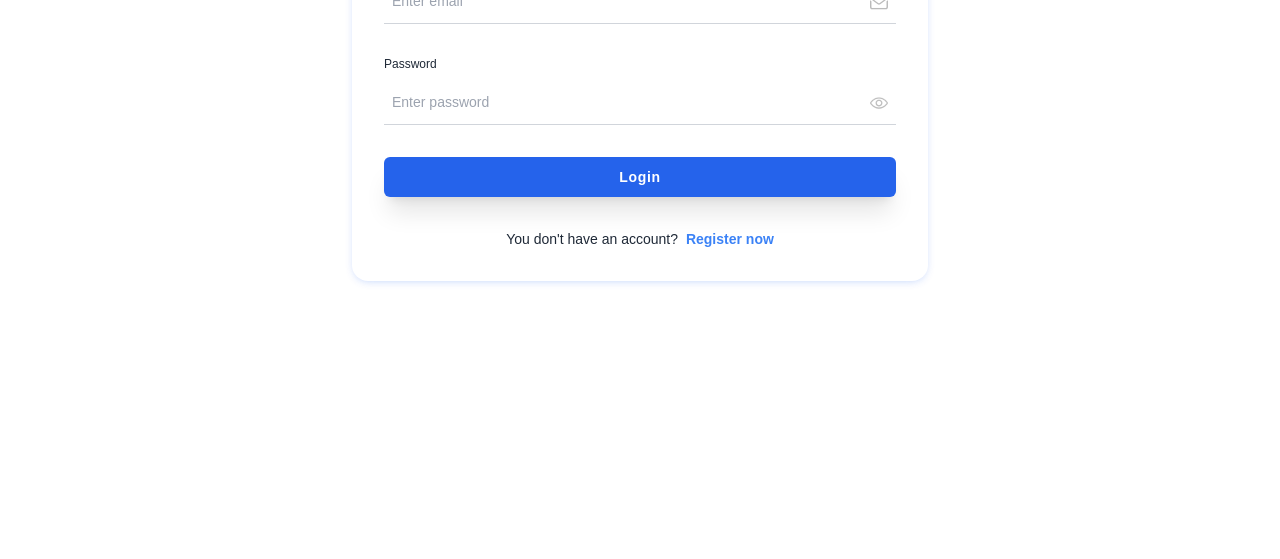
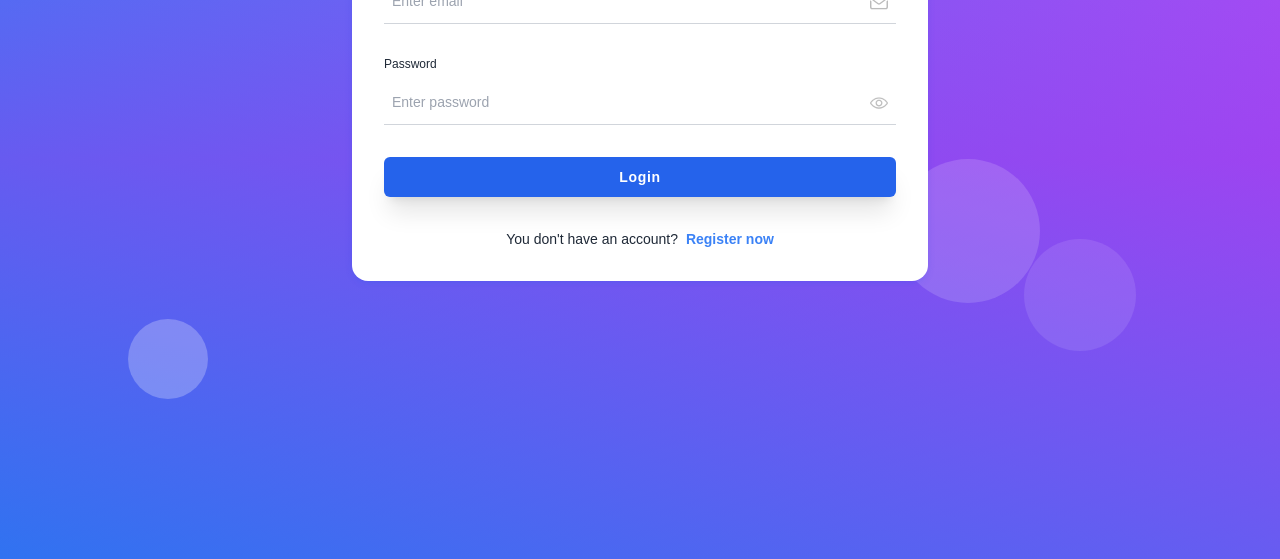
Before and after one commit to bouchta65/YC-Projet8-Plateforme-de-Blog, a PHP site: page /src/views/loginpage.php in a window 1280 px wide. Shown: the part 241-800 px from the top of the page. Run offline with PHP 8.4, Linux system fonts and the light colour scheme; a stand-in replaces the project's code that opens the database connection; some libraries are stand-ins or nearby versions.

Commit message:
Enhanced login and registration pages with improved UI/UX design for better user experience.

```diff
--- a/src/views/loginpage.php
+++ b/src/views/loginpage.php
@@ -12,11 +12,19 @@ include "registre.php";
   <script src="https://cdn.tailwindcss.com"></script>
 
 </head>
-<body >
+<body class="bg-gradient-to-r from-blue-500 to-purple-500">
+<div class="absolute top-0 left-0 w-full h-full z-0">
+    <div class="absolute top-0 left-0 w-full h-full bg-gradient-to-t from-blue-600 via-purple-600 to-transparent opacity-50"></div>
+    <div class="absolute top-[10%] left-[20%] w-32 h-32 bg-white opacity-20 rounded-full"></div>
+    <div class="absolute top-[30%] left-[50%] w-24 h-24 bg-white opacity-30 rounded-full"></div>
+    <div class="absolute top-[50%] left-[70%] w-36 h-36 bg-white opacity-15 rounded-full"></div>
+    <div class="absolute top-[70%] left-[10%] w-20 h-20 bg-white opacity-25 rounded-full"></div>
+    <div class="absolute top-[60%] left-[80%] w-28 h-28 bg-white opacity-10 rounded-full"></div>
+    <div class="absolute top-[15%] left-[60%] w-40 h-40 bg-white opacity-20 rounded-full"></div>
+  </div>
 <section id="login" >
 <div class="font-[sans-serif] relative">
       <div class="h-[240px] font-[sans-serif]">
-      <img src="../../public/assets/images/Yellow Black Photo Collage Facebook Cover.png" alt="Banner Image" class="w-full h-full object-cover" />
       </div>
 
       <div class="relative -mt-40 m-4">
@@ -67,7 +75,6 @@ include "registre.php";
 <section id="registre" class="hidden">
 <div class="font-[sans-serif] relative">
       <div class="h-[240px] font-[sans-serif]">
-        <img src="public/assets/images/Yellow Black Photo Collage Facebook Cover.png" alt="Banner Image" class="w-full h-full object-cover" />
       </div>
 
       <div class="relative -mt-40 m-4">
@@ -134,7 +141,7 @@ include "registre.php";
 
 
 
-<script src="public/assets/js/index.js"></script>
+<script src="../..//public/assets/js/index.js"></script>
 
 </body>
 </html>
```
